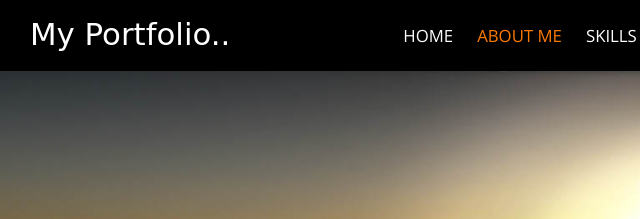
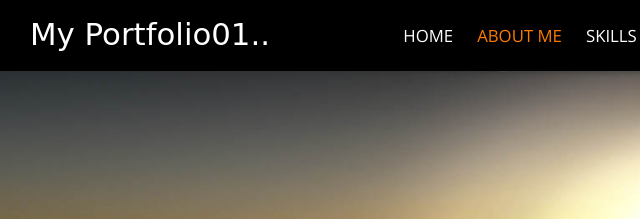
Before and after one commit to arunprabhu87/arunprabhu, a plain HTML site: page index.html in a window 1280 px wide. Shown: the top 219 px of the page, 40-680 px from the left. Drawn offline with nearby package versions, Linux system fonts and the light colour scheme.

Commit message:
Update index.html

```diff
--- a/index.html
+++ b/index.html
@@ -35,7 +35,7 @@
     <nav class="navbar navbar-inverse" role="navigation">
       <div class="navbar-header">
         <button type="button" id="nav-toggle" class="navbar-toggle" data-toggle="collapse" data-target="#main-nav"> <span class="sr-only">Toggle navigation</span> <span class="icon-bar"></span> <span class="icon-bar"></span> <span class="icon-bar"></span> </button>
-        <a href="#" class="navbar-brand scroll-top logo"><b>My Portfolio..</b></a> </div>
+        <a href="#" class="navbar-brand scroll-top logo"><b>My Portfolio01..</b></a> </div>
       <!--/.navbar-header-->
       <div id="main-nav" class="collapse navbar-collapse">
         <ul class="nav navbar-nav" id="mainNav">
```
